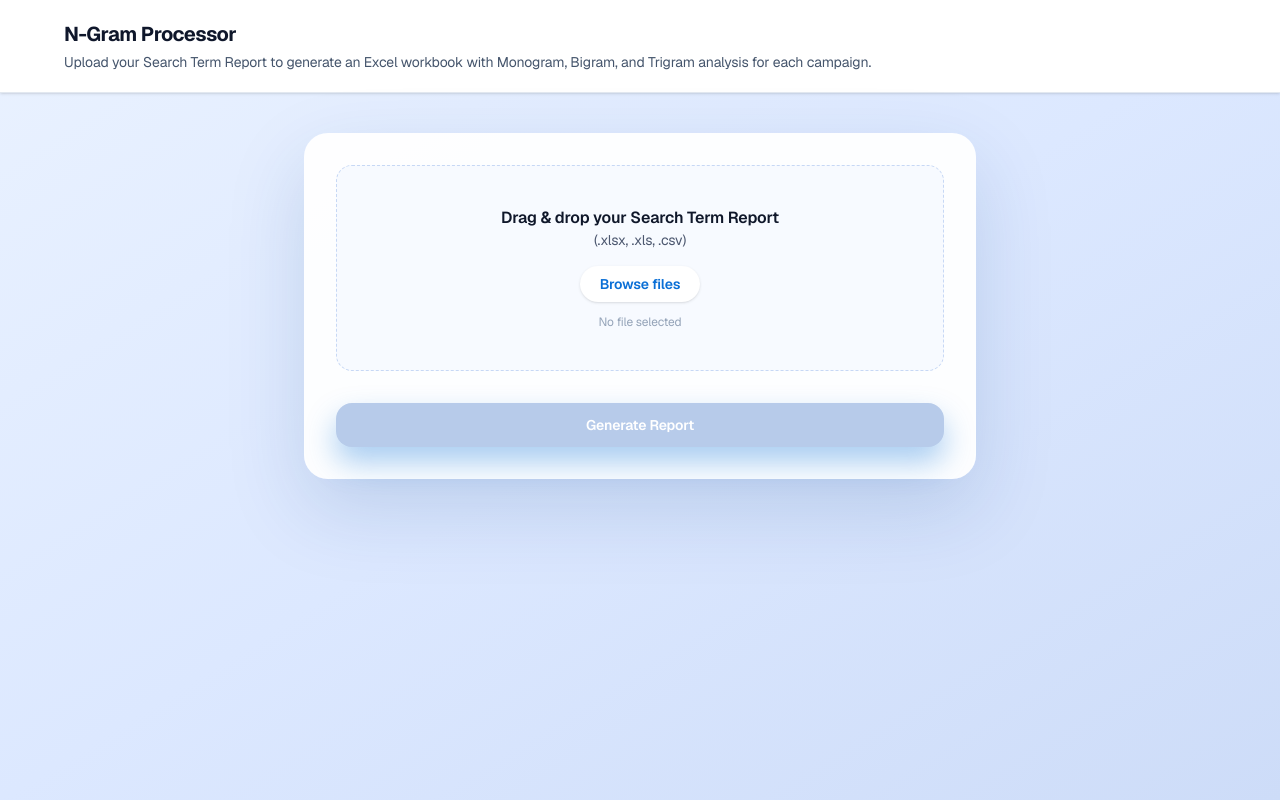
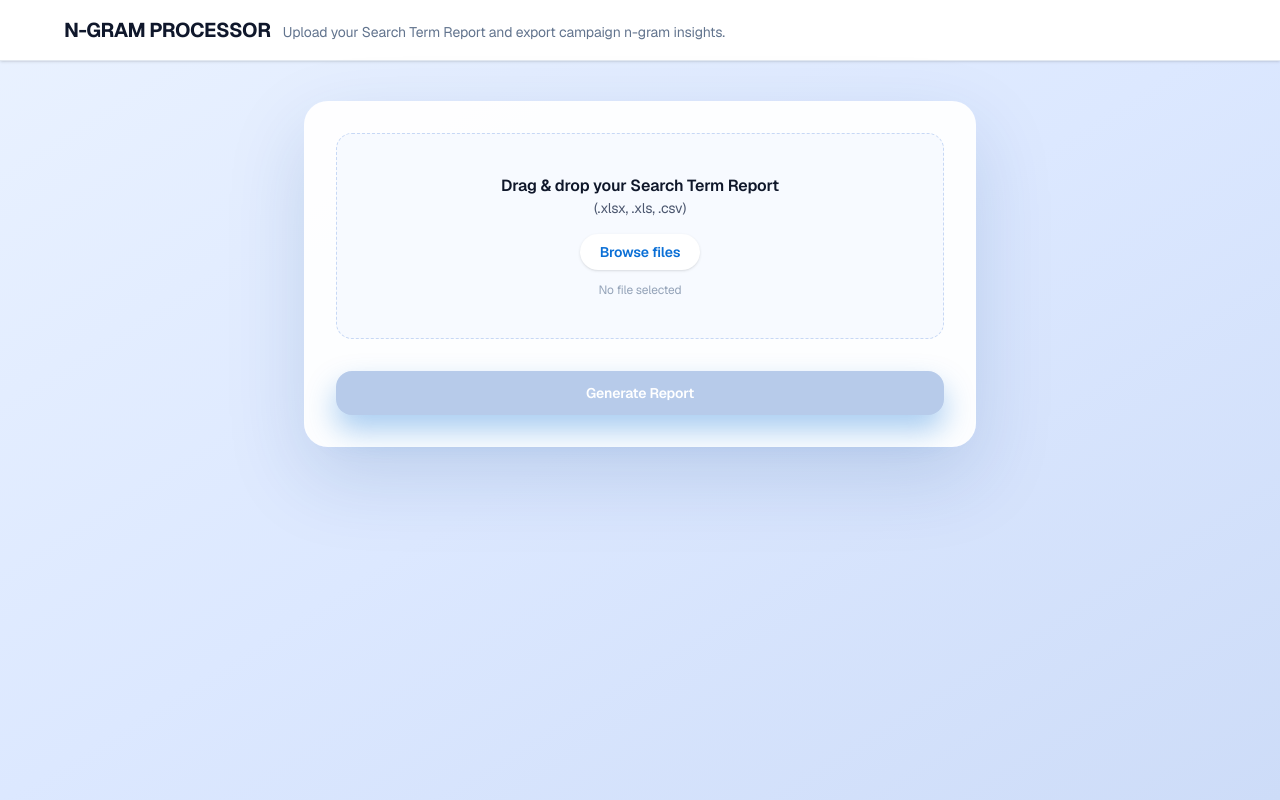
Before and after one commit to jeffdevbot/agency-os, a Next.js app in the folder frontend-web/: page /ngram in a window 1280 px wide. Built offline with nearby package versions, Linux system fonts and the light colour scheme; no server answers.

Commit message:
Align N-Gram header styling with Scribe

```diff
--- a/frontend-web/src/app/ngram/page.tsx
+++ b/frontend-web/src/app/ngram/page.tsx
@@ -80,11 +80,11 @@ export default function NgramPage() {
 
   return (
     <div className="flex min-h-screen flex-col bg-gradient-to-br from-[#eaf2ff] via-[#dce8ff] to-[#cddcf8]">
-      <header className="border-b border-slate-200 bg-white px-6 py-5 shadow-sm">
-        <div className="mx-auto flex max-w-6xl flex-col gap-1">
-          <h1 className="text-xl font-bold tracking-tight text-slate-900">N-Gram Processor</h1>
-          <p className="text-sm text-slate-600">
-            Upload your Search Term Report to generate an Excel workbook with Monogram, Bigram, and Trigram analysis for each campaign.
+      <header className="border-b border-slate-200 bg-white px-6 py-4 shadow-sm">
+        <div className="mx-auto flex max-w-6xl items-baseline gap-3">
+          <h1 className="text-xl font-bold tracking-tight text-slate-900">N-GRAM PROCESSOR</h1>
+          <p className="text-sm text-slate-500">
+            Upload your Search Term Report and export campaign n-gram insights.
           </p>
         </div>
       </header>
```
